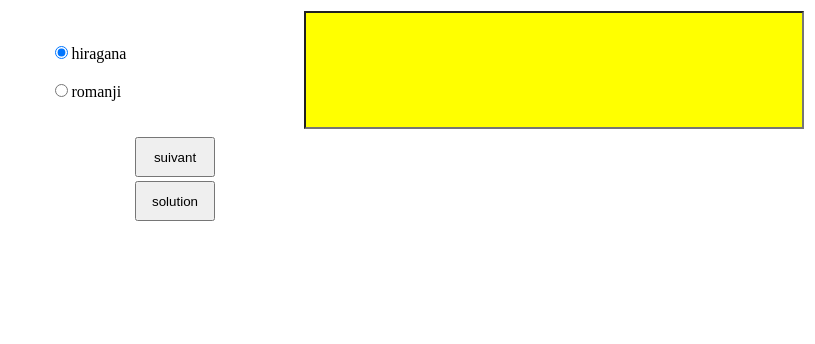
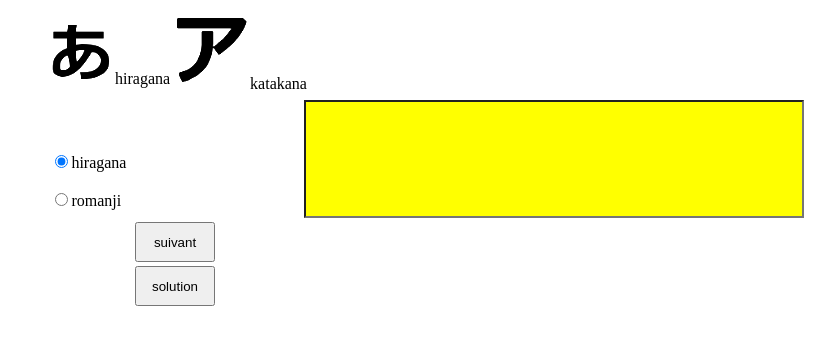
Before and after one commit to croulu/japonese, a plain HTML site: page japonais.html in a window 1280 px wide. Shown: the whole page, without its empty margins (465-1280 px from the left). Drawn offline with Linux system fonts and the light colour scheme.

Commit message:
selection hiragana

```diff
--- a/japonais.html
+++ b/japonais.html
@@ -43,14 +43,21 @@
 <body>
 <table border="0">
 	<tr>
+		<td colspan=3>
+			<table align="center" border="0">
+				<tr>
+					<td><img id="kana_hiragana" src="img/hiragana-a.png" value="0" onclick="select_hiragana()">hiragana</td>
+					<td><img id="kana_katagana" src="img/katakana-a.png" onclick="select_katakana()">katakana</td>
+				</tr>
+			</table>
+		</td>
+	</tr>
+	<tr>
 		<td width="40%"><img id="kana_img" src=""></td>
 		<td align="left" rowspan="2">
 			<input type="radio" name="exercise" value="kana" checked="checked" onchange="change_exercise()">hiragana<br><br>
 			<input type="radio" name="exercise" value="romanji" onchange="change_exercise()">romanji</td>
 		<td width="40%"><input type="text" id="kana_romanji" value="" readonly=""></td>
-	</tr>
-	<tr>
-		<td colspan="4" align="center"></td>
 	</tr>
 	<tr>
 		<td colspan="4" align="center"><button class="btn" onclick="next_exercise()">suivant</button></td>
--- a/japonais.js
+++ b/japonais.js
@@ -41,6 +41,22 @@ function delete_soluce () {
   }
 }
 
+function select_hiragana () {
+  var kana_hiragana = document.getElementById('kana_hiragana')
+  if (kana_hiragana.value == 0) {
+    kana_hiragana.src = 'img/hiragana-a_selected.png'
+    kana_hiragana.value = 1
+  }
+  else {
+    kana_hiragana.src = 'img/hiragana-a.png'
+    kana_hiragana.value = 0
+  }
+}
+
+function select_katakana () {
+  console.log('katakana selected')
+}
+
 function show_kana () {
   var kana_img = document.getElementById('kana_img')
   kana_img.src = complete_kana(i_next_random)
```
